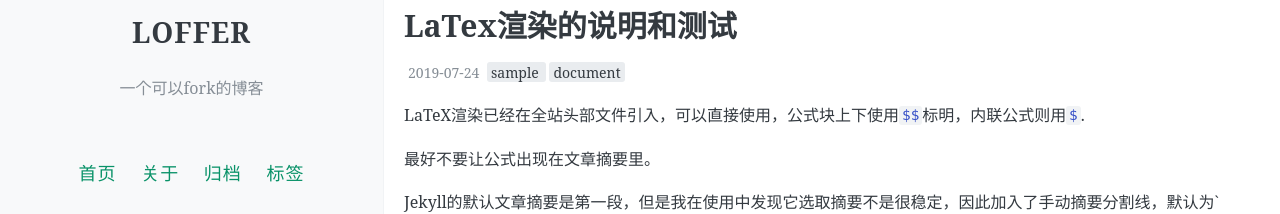
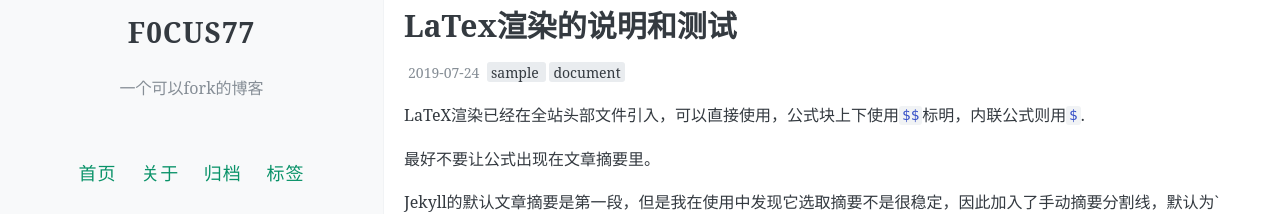
Before and after one commit to f1tao/f1tao.github.io, a Jekyll site: the page built from index.html, in a window 1280 px wide. Shown: the part 290-504 px from the top of the page. Built offline with Jekyll 4.4.1, drawn with Linux system fonts in a browser that asks for light colours; the list of posts is cut into pages by our own code; comment, search, counter and statistics services are not loaded.

Commit message:
Update _config.yml

```diff
--- a/_config.yml
+++ b/_config.yml
@@ -7,7 +7,7 @@
 # 井号后面的文字是说明文档，不会被程序读取。
 
 # 描述/签名
-name: LOFFER
+name: F0CUS77
 description: 一个可以fork的博客
 
 # 输入你的网站域名（如果你没有添加自己的域名，而是直接用GitHub pages分配的域名的话可以省略）
@@ -16,7 +16,7 @@ url:
 # 添加你的博客的二级域名，一般来说是你的repository名
 # 如果你的博客的URL是：(http://yourusername.github.io/repository-name)
 # 那么就写成 "/repository-name"
-baseurl: /LOFFER
+baseurl: /
 
 
 #
```
